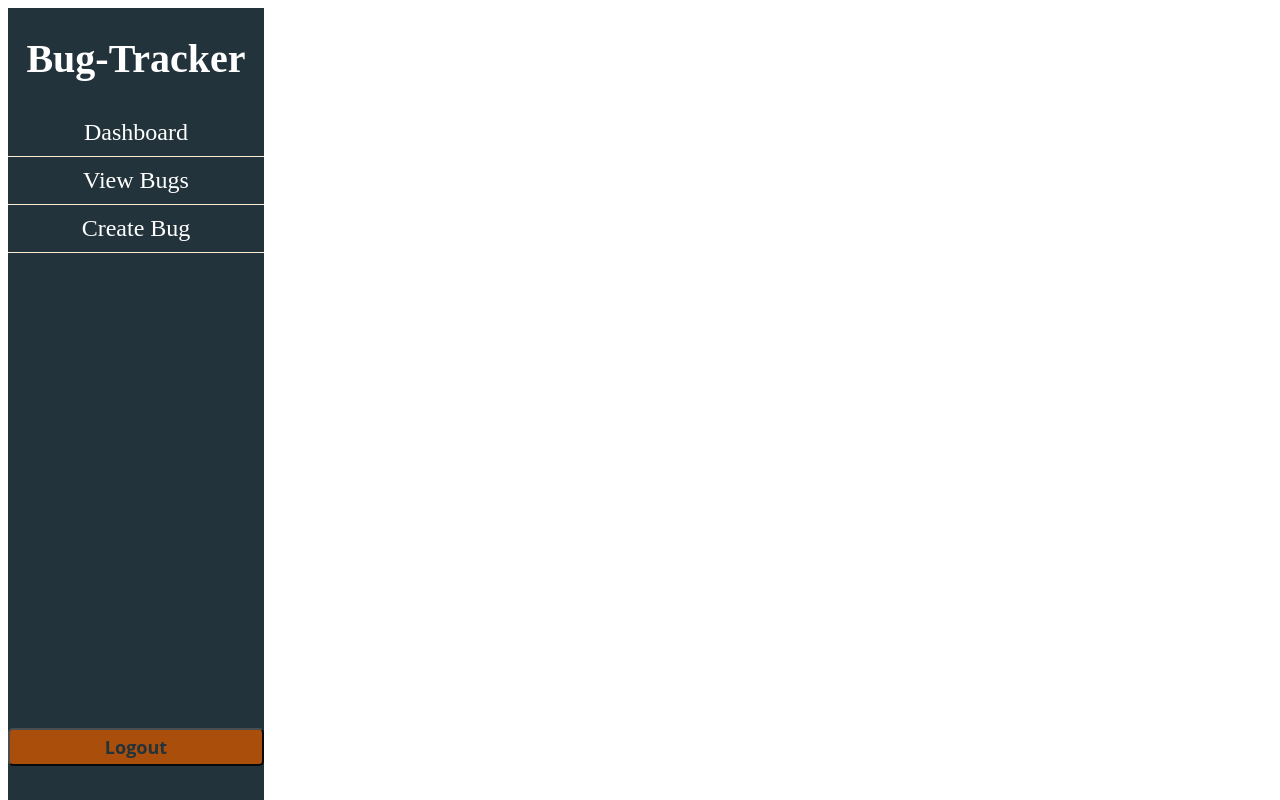
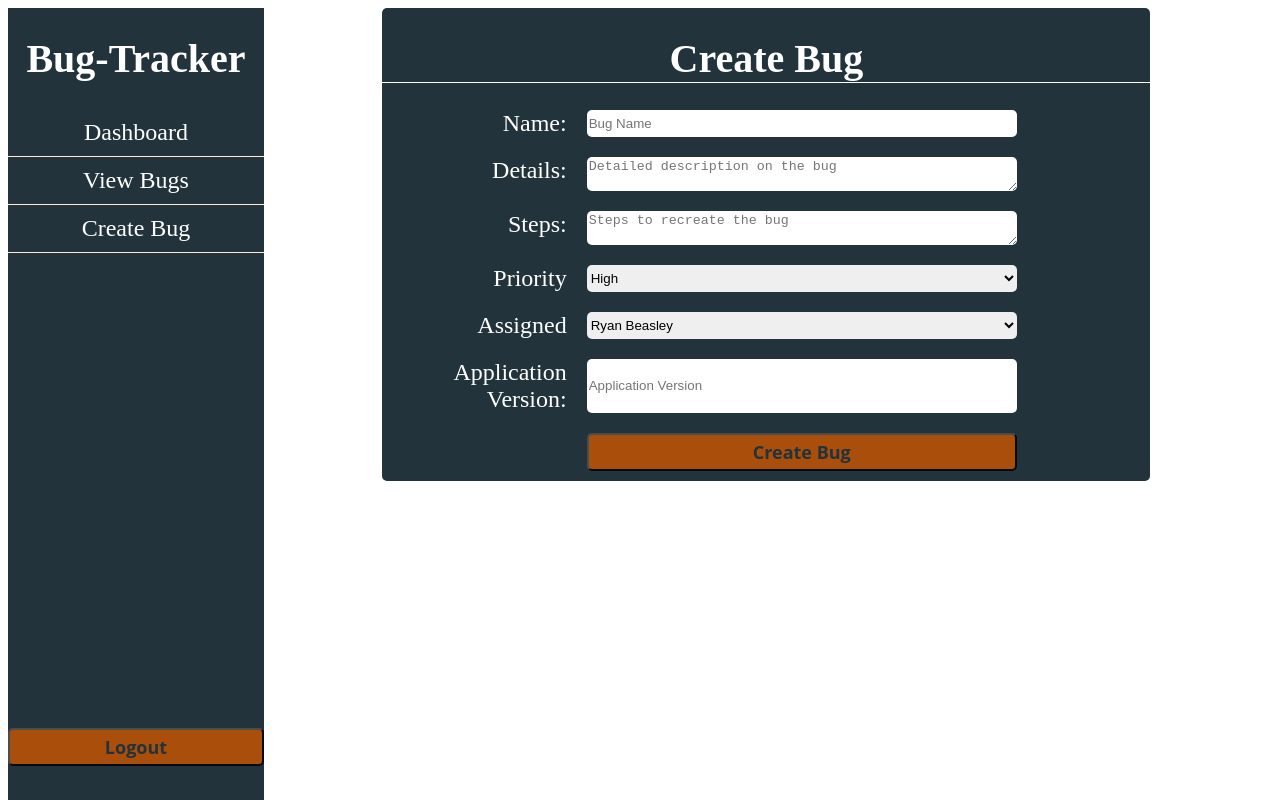
Before and after one commit to ReikoOchiai/Bug-Tracker, a React (Create React App) app in the folder frontend/: page /create in a window 1280 px wide. Both pictures are taken after typing "Sample", "Sample123" into the empty fields and a click on the button "Login". Built offline with nearby package versions, Linux system fonts and the light colour scheme.

Commit message:
Create bug form - create and edit bugs

```diff
--- a/frontend/src/App.js
+++ b/frontend/src/App.js
@@ -4,6 +4,7 @@ import { useSelector } from "react-redux";
 import { BrowserRouter as Router, Switch, Route } from "react-router-dom";
 import Sidebar from "./Views/sidebar/sidebar";
 import ViewBugPage from "./Views/Pages/viewBugs";
+import CreateBug from "./Views/Components/Bug Create & edit/bugForm";
 
 function App() {
   const { auth } = useSelector((state) => state);
@@ -19,6 +20,12 @@ function App() {
             <Route path="/viewBugs">
               <ViewBugPage />
             </Route>
+            <Router path="/create">
+              {" "}
+              <div className="page-container">
+                <CreateBug title="Create Bug" />
+              </div>
+            </Router>
           </Switch>
         </>
       )}
--- a/frontend/src/Controllers/bugController.js
+++ b/frontend/src/Controllers/bugController.js
@@ -1,4 +1,4 @@
-import bugModel from "../Modules/bugModel";
+import bugModel from "../Models/bugModel";
 
 export function retrieveBugs() {
   let data = [];
--- /dev/null
+++ b/frontend/src/Models/bugModel.js
@@ -0,0 +1,15 @@
+export default bug;
+
+function bug(bug) {
+  if (bug !== undefined) {
+    this._id = bug._id;
+    this.name = bug.name;
+    this.details = bug.detail;
+    this.steps = bug.steps;
+    this.version = bug.version;
+    this.priority = bug.priority;
+    this.assigned = bug.assigned;
+    this.creator = bug.creator;
+    this.time = bug.time;
+  }
+}
--- a/frontend/src/Modules/bugModel.js
+++ /dev/null
@@ -1,13 +0,0 @@
-export default bug;
-
-function bug(bug) {
-  this._id = bug._id;
-  this.name = bug.name;
-  this.details = bug.detail;
-  this.steps = bug.steps;
-  this.version = bug.version;
-  this.priority = bug.priority;
-  this.assigned = bug.assigned;
-  this.creator = bug.creator;
-  this.time = bug.time;
-}
--- /dev/null
+++ b/frontend/src/Views/Components/Bug Create & edit/bugForm.css
@@ -0,0 +1,41 @@
+.bug-create {
+  width: 60vw;
+  background-color: var(--prim-color);
+  display: flex;
+  flex-wrap: wrap;
+  margin: auto;
+  border-radius: 5px;
+  position: absolute;
+  z-index: 10;
+}
+
+.bug-create h1 {
+  min-width: 100%;
+  text-align: center;
+  font-size: 2.5rem;
+  border-bottom: 1px groove white;
+}
+
+.bug-create form {
+  min-width: 80%;
+  display: grid;
+  grid-template-columns: 30% 70%;
+  column-gap: 20px;
+  row-gap: 20px;
+}
+
+.bug-create label {
+  text-align: right;
+  font-size: 1.5rem;
+}
+
+.bug-create input,
+textarea,
+select {
+  border-radius: 5px;
+  border: none;
+}
+
+.bug-create button {
+  grid-column: 2;
+}
--- /dev/null
+++ b/frontend/src/Views/Components/Bug Create & edit/bugForm.jsx
@@ -0,0 +1,78 @@
+/* eslint-disable import/no-anonymous-default-export */
+import React, { useState } from "react";
+import "./bugForm.css";
+import BugModel from "../../../Models/bugModel";
+
+export default (props) => {
+  const [bugObject, setBugObject] = useState(new BugModel(props.bug));
+
+  function inputChanged(e) {
+    setBugObject({
+      ...bugObject,
+      [e.target.name]: e.target.value,
+    });
+  }
+
+  return (
+    <div className="bug-create">
+      <h1>{props.title}</h1>
+      <form>
+        <label>Name:</label>
+        <input
+          type="name"
+          placeholder="Bug Name"
+          required
+          onChange={inputChanged}
+          value={bugObject.name}
+        ></input>
+        <label>Details:</label>
+        <textarea
+          name="details"
+          placeholder="Detailed description on the bug"
+          required
+          onChange={inputChanged}
+          value={bugObject.details}
+        ></textarea>
+
+        <label>Steps:</label>
+        <textarea
+          name="steps"
+          placeholder="Steps to recreate the bug"
+          required
+          onChange={inputChanged}
+          value={bugObject.steps}
+        ></textarea>
+
+        <label>Priority</label>
+        <select
+          name="priority"
+          required
+          onChange={inputChanged}
+          value={bugObject.priority}
+        >
+          <option value="1">High</option>
+          <option value="2">Med</option>
+          <option value="3">Low</option>
+        </select>
+
+        <label>Assigned</label>
+        <select
+          name="assigned"
+          onChange={inputChanged}
+          value={bugObject.assigned}
+        >
+          <option>Ryan Beasley</option>
+        </select>
+
+        <label>Application Version:</label>
+        <input
+          name="version"
+          placeholder="Application Version"
+          onChange={inputChanged}
+          value={bugObject.version}
+        ></input>
+        <button type="submit">{props.title}</button>
+      </form>
+    </div>
+  );
+};
--- a/frontend/src/Views/Components/Bug view/bugView.jsx
+++ b/frontend/src/Views/Components/Bug view/bugView.jsx
@@ -1,6 +1,7 @@
+/* eslint-disable import/no-anonymous-default-export */
 import React from "react";
 import ViewSection from "./component/bugViewSection";
-import BugModel from "../../../Modules/bugModel";
+import BugModel from "../../../Models/bugModel";
 import "./bugView.css";
 import { useDispatch } from "react-redux";
 import { markComplete } from "../../../Controllers/Redux/bugSlice";
@@ -23,7 +24,7 @@ export default (props) => {
       <ViewSection title="Time Created" info={bug.time} />
 
       <button
-        onclick={() => {
+        onClick={() => {
           dispatch(markComplete());
         }}
       >
--- a/frontend/src/Views/Pages/viewBugs.jsx
+++ b/frontend/src/Views/Pages/viewBugs.jsx
@@ -1,3 +1,4 @@
+/* eslint-disable import/no-anonymous-default-export */
 import React, { useEffect, useState } from "react";
 import { useDispatch, useSelector } from "react-redux";
 import { getBugs } from "../../Controllers/Redux/bugSlice";
@@ -32,7 +33,7 @@ export default () => {
       {DISPLAY_BUG.isDisplayed && (
         <BugView
           clicked={BugClicked}
-          bug={bugs.filter((bug) => bug.name == DISPLAY_BUG.name)[0]}
+          bug={bugs.filter((bug) => bug.name === DISPLAY_BUG.name)[0]}
         />
       )}
     </div>
```
Also changed, not shown: frontend/src/Views/Components/edit delete/editPanel.css (added), frontend/src/Views/Pages/Login/createBug.jsx (added).
